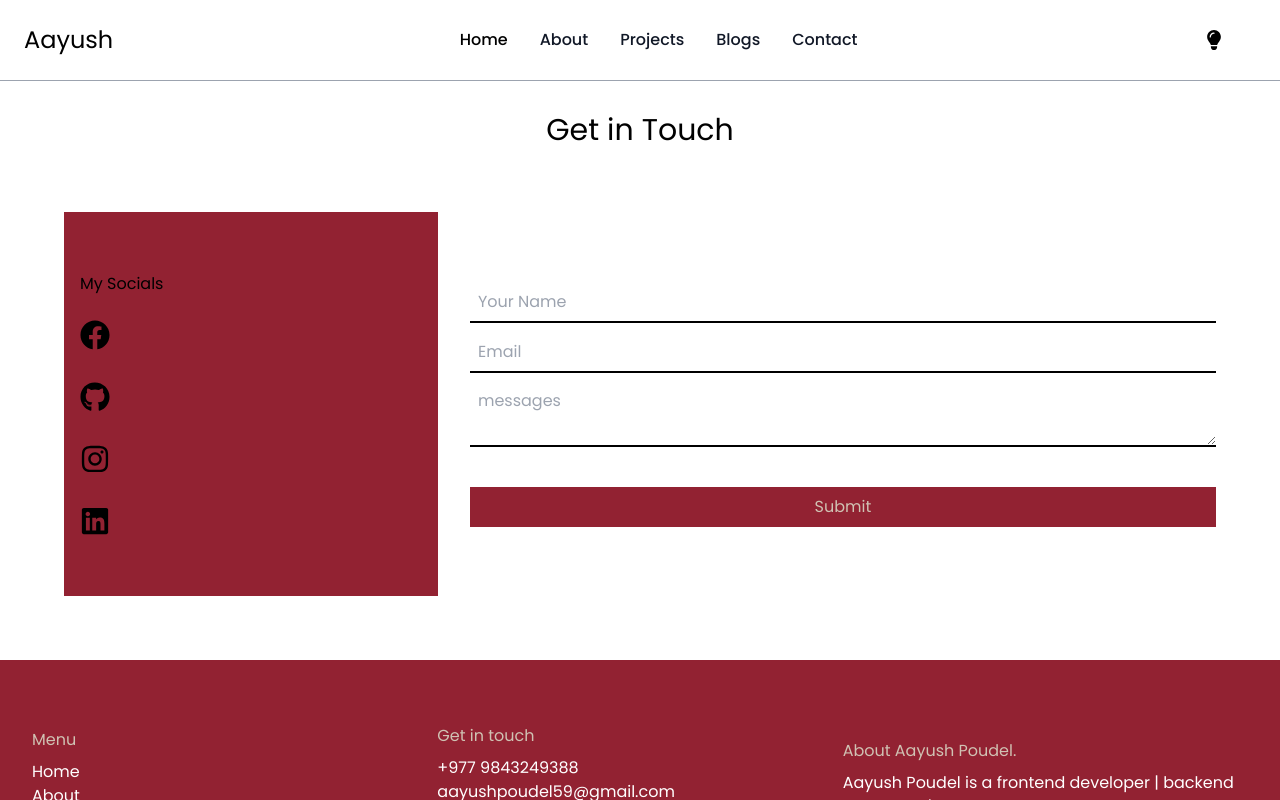
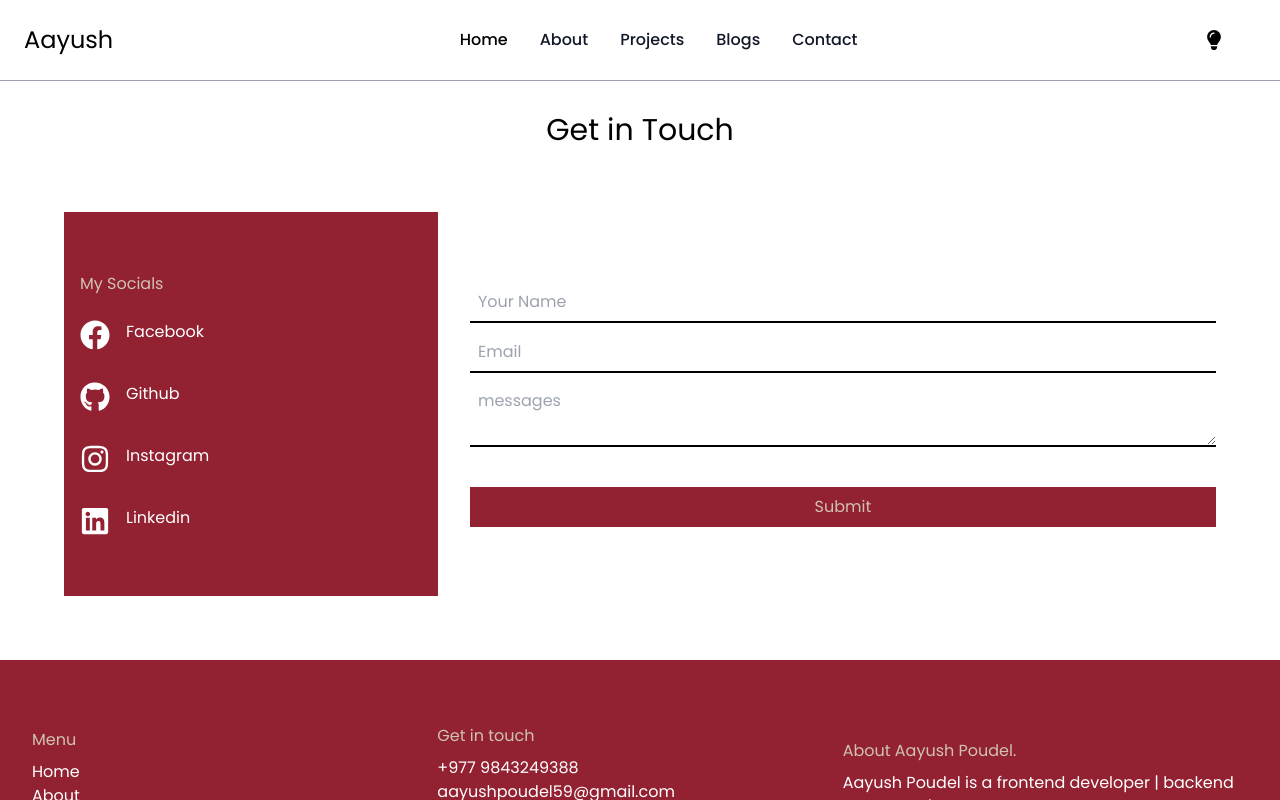
Before and after one commit to aayushhh44/My-Portfolio, a React (Create React App) app: page /contact in a window 1280 px wide. Shown: the top 800 px of the page. Built offline with nearby package versions, Linux system fonts and the light colour scheme; a web font is replaced by a local one.

Commit message:
Fix: design -v5

```diff
--- a/src/pages/Aboutme.js
+++ b/src/pages/Aboutme.js
@@ -47,7 +47,7 @@ const Aboutme = () => {
             type="text"
             placeholder="Who am I?"
           />
-          <CiSearch className="absolute -top-1 left-10 mt-9 cursor-pointer ml-6 text-gray-400" />
+          <CiSearch className="absolute -top-1 left-8  sm:left-16 mt-9 cursor-pointer ml-6 text-gray-400" />
         </div>
 
         <div className="mt-4 gap-2">
--- a/src/pages/Contacts.js
+++ b/src/pages/Contacts.js
@@ -8,6 +8,7 @@ import {
 } from "react-icons/fa";
 import emailjs from '@emailjs/browser';
 import { toast } from "react-toastify";
+import { Link } from "react-router-dom";
 
 
 const Contacts = () => {
@@ -148,25 +149,43 @@ const Contacts = () => {
         <h1 className="text-center text-3xl font-poppins">Get in Touch</h1>
         <div className="p-16 flex-col justify-center items-center sm:flex-row flex gap-8">
           <div className="bg-[#922232] dark:bg-white flex flex-col justify-center gap-6 h-96 p-4 w-full sm:w-1/3">
-            <h2 className=" dark:text-black font-poppins">My Socials</h2>
+            <h2 className="dark:text-black text-[#D0C2B3] font-poppins">My Socials</h2>
 
-            <div className="flex flex-col gap-8">
+            <div className="flex flex-col gap-8 font-poppins">
+              <a target="_blank" href="https://www.facebook.com/aayush4444/" className="flex gap-4 cursor-pointer text-white dark:text-black">
               <FaFacebook
                 size={30}
-                className="cursor-pointer dark:text-black"
               />
+              <p>Facebook</p>
+              </a>
+
+              <a target="_blank" href="https://github.com/aayushhh44" className="flex gap-4 cursor-pointer text-white dark:text-black">
               <FaGithub
                 size={30}
-                className="cursor-pointer  dark:text-black"
+                className="cursor-pointer text-white  dark:text-black"
               />
+              <p>Github</p>
+
+              </a>
+
+              <a target="_blank" className="flex gap-4 cursor-pointer text-white dark:text-black">
               <FaInstagram
                 size={30}
-                className="cursor-pointer  dark:text-black"
+                className="cursor-pointer text-white  dark:text-black"
               />
+              <p className="font-poppins">Instagram</p>
+
+              </a>
+
+              <a target="_blank" href="https://www.linkedin.com/in/aayush-poudel-915007223/" className="flex gap-4 cursor-pointer text-white dark:text-black">
               <FaLinkedin
                 size={30}
-                className="cursor-pointer  dark:text-black"
+                className="cursor-pointer text-white  dark:text-black"
               />
+              <p>Linkedin</p>
+              </a>
+
+
             </div>
           </div>
 
```
